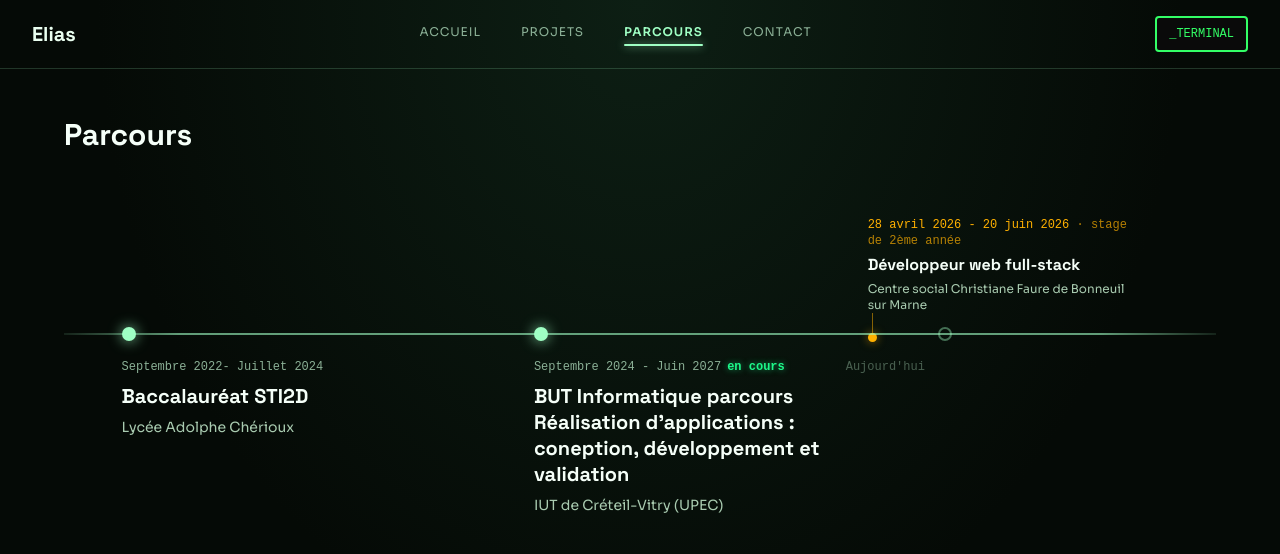
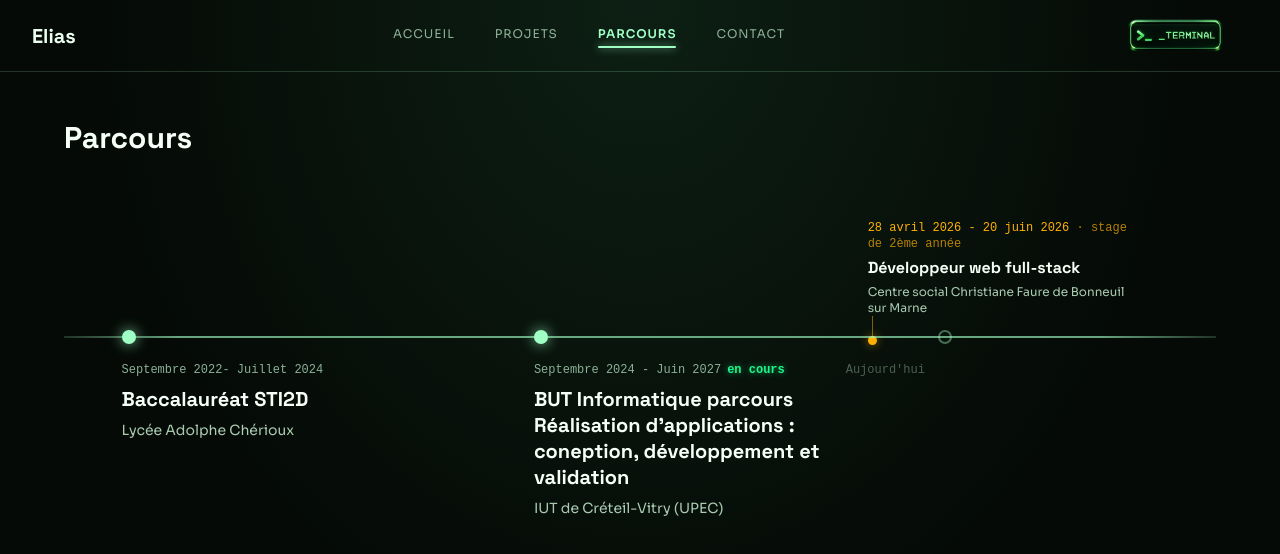
Before and after one commit to lyesprojet/Portfolio, a React app: page / in a window 1280 px wide. Both pictures are taken after a click on the button "PARCOURS". Shown: the top 554 px of the page. Built offline with nearby package versions, Linux system fonts and the light colour scheme; the HTML template or start-up script is replaced by a standard one.

Commit message:
feat: png terminal button + progressive timeline animation

```diff
--- a/src/components/gui/ParcoursSection.jsx
+++ b/src/components/gui/ParcoursSection.jsx
@@ -1,3 +1,4 @@
+import { useState, useEffect } from 'react'
 import { experiences } from '../../data/experiences'
 
 const MOIS = {
@@ -24,7 +25,16 @@ function versValeurTemps(dateStr) {
   return annee + mois / 12 + jour / 365
 }
 
+const LIGNE_DUREE = 1400 // ms, durée du tracé de la ligne
+
 function ParcoursSection() {
+  const [dessine, setDessine] = useState(false)
+
+  useEffect(() => {
+    const t = setTimeout(() => setDessine(true), 50)
+    return () => clearTimeout(t)
+  }, [])
+
   const principaux = experiences.filter((e) => e.type === 'principal')
   const imbriques = experiences.filter((e) => e.type === 'imbrique')
 
@@ -53,16 +63,24 @@ function ParcoursSection() {
         Parcours
       </h2>
 
-      {/* Zone des épisodes éphémères, hauteur qui s'adapte au contenu */}
+      {/* Zone des épisodes éphémères */}
       <div className="relative" style={{ minHeight: '140px' }}>
         {imbriques.map((exp) => {
           const [debut] = exp.periode.split('-').map((s) => s.trim())
           const pos = calculerPosition(debut)
+          const delai = (pos / 90) * LIGNE_DUREE + 200
           return (
             <div
               key={exp.id}
               className="absolute"
-              style={{ left: `${pos}%`, bottom: '20px', width: '260px' }}
+              style={{
+                left: `${pos}%`,
+                bottom: '20px',
+                width: '260px',
+                opacity: dessine ? 1 : 0,
+                transform: dessine ? 'translateY(0)' : 'translateY(8px)',
+                transition: `opacity 0.5s ease-out ${delai}ms, transform 0.5s ease-out ${delai}ms`,
+              }}
             >
               <p className="font-mono text-xs mb-1" style={{ color: '#ffb000' }}>
                 {exp.periode}
@@ -87,22 +105,42 @@ function ParcoursSection() {
         })}
       </div>
 
-      {/* Ligne principale */}
+      {/* Ligne principale, tracé progressif */}
       <div
         className="relative"
-        style={{
-          height: '2px',
-          background: 'linear-gradient(90deg, rgba(159,255,196,0.1), rgba(159,255,196,0.6) 10%, rgba(159,255,196,0.6) 90%, rgba(159,255,196,0.1))',
-        }}
+        style={{ height: '2px', backgroundColor: 'rgba(159,255,196,0.08)', overflow: 'visible' }}
       >
+        <div
+          style={{
+            position: 'absolute',
+            top: 0,
+            left: 0,
+            height: '2px',
+            width: dessine ? '100%' : '0%',
+            background: 'linear-gradient(90deg, rgba(159,255,196,0.1), rgba(159,255,196,0.6) 10%, rgba(159,255,196,0.6) 90%, rgba(159,255,196,0.1))',
+            transition: `width ${LIGNE_DUREE}ms ease-out`,
+          }}
+        />
+
         {principaux.map((exp) => {
           const [debut] = exp.periode.split('-').map((s) => s.trim())
           const pos = calculerPosition(debut)
+          const delai = (pos / 90) * LIGNE_DUREE
           return (
             <span
               key={exp.id}
               className="absolute rounded-full"
-              style={{ left: `${pos}%`, top: '-6px', width: '14px', height: '14px', backgroundColor: '#9fffc4', boxShadow: '0 0 14px rgba(159,255,196,0.8)' }}
+              style={{
+                left: `${pos}%`,
+                top: '-6px',
+                width: '14px',
+                height: '14px',
+                backgroundColor: '#9fffc4',
+                boxShadow: '0 0 14px rgba(159,255,196,0.8)',
+                opacity: dessine ? 1 : 0,
+                transform: dessine ? 'scale(1)' : 'scale(0)',
+                transition: `opacity 0.3s ease-out ${delai}ms, transform 0.3s ease-out ${delai}ms`,
+              }}
             />
           )
         })}
@@ -110,21 +148,38 @@ function ParcoursSection() {
         {posAujourdHui !== null && (
           <span
             className="absolute rounded-full"
-            style={{ left: `${posAujourdHui}%`, top: '-6px', width: '14px', height: '14px', border: '2px solid #9fffc4', opacity: 0.4 }}
+            style={{
+              left: `${posAujourdHui}%`,
+              top: '-6px',
+              width: '14px',
+              height: '14px',
+              border: '2px solid #9fffc4',
+              opacity: dessine ? 0.4 : 0,
+              transform: dessine ? 'scale(1)' : 'scale(0)',
+              transition: `opacity 0.3s ease-out ${LIGNE_DUREE}ms, transform 0.3s ease-out ${LIGNE_DUREE}ms`,
+            }}
           />
         )}
       </div>
 
-      {/* Contenu sous la ligne, flux normal, hauteur naturelle */}
+      {/* Contenu sous la ligne */}
       <div className="relative mt-6" style={{ height: '0px' }}>
         {principaux.map((exp) => {
           const [debut] = exp.periode.split('-').map((s) => s.trim())
           const pos = calculerPosition(debut)
+          const delai = (pos / 90) * LIGNE_DUREE + 150
           return (
             <div
               key={exp.id}
               className="absolute"
-              style={{ left: `${pos}%`, top: 0, width: '300px' }}
+              style={{
+                left: `${pos}%`,
+                top: 0,
+                width: '300px',
+                opacity: dessine ? 1 : 0,
+                transform: dessine ? 'translateY(0)' : 'translateY(8px)',
+                transition: `opacity 0.5s ease-out ${delai}ms, transform 0.5s ease-out ${delai}ms`,
+              }}
             >
               <p className="font-mono text-xs mb-2" style={{ color: '#8bb096' }}>
                 {exp.periode}
@@ -145,7 +200,15 @@ function ParcoursSection() {
         {posAujourdHui !== null && (
           <p
             className="absolute font-mono text-xs opacity-50"
-            style={{ left: `${posAujourdHui - 15}%`, top: 0, color: '#8bb096', width: '160px', textAlign: 'right' }}
+            style={{
+              left: `${posAujourdHui - 15}%`,
+              top: 0,
+              color: '#8bb096',
+              width: '160px',
+              textAlign: 'right',
+              opacity: dessine ? 0.5 : 0,
+              transition: `opacity 0.5s ease-out ${LIGNE_DUREE + 150}ms`,
+            }}
           >
             Aujourd'hui
           </p>
--- a/src/components/gui/TopNav.jsx
+++ b/src/components/gui/TopNav.jsx
@@ -1,3 +1,5 @@
+import terminalBtn from '../../assets/btn-terminal.png'
+
 function TopNav({ activeSection, onNavigate, onBackToTerminal }) {
   const sections = [
     { id: 'accueil', label: 'accueil' },
@@ -8,8 +10,8 @@ function TopNav({ activeSection, onNavigate, onBackToTerminal }) {
 
   return (
     <div
-      className="w-full flex items-center justify-between px-8 py-4 border-b"
-      style={{ borderColor: 'var(--gui-topbar-border)' }}
+      className="w-full flex items-center justify-between px-8 border-b"
+      style={{ borderColor: 'var(--gui-topbar-border)', height: '72px' }}
     >
       <p
         className="text-xl font-heading font-bold"
@@ -48,14 +50,9 @@ function TopNav({ activeSection, onNavigate, onBackToTerminal }) {
 
       <button
         onClick={onBackToTerminal}
-        className="text-xs font-mono px-3 py-2 rounded"
-        style={{
-          color: 'var(--text)',
-          border: '2px solid var(--text)',
-          backgroundColor: 'var(--bg)',
-        }}
+        className="transition-transform hover:scale-105 flex items-center"
       >
-        _TERMINAL
+        <img src={terminalBtn} alt="Retour au terminal" style={{ height: '66px' }} />
       </button>
     </div>
   )
```
Also changed, not shown: src/assets/btn-terminal.png (added).
